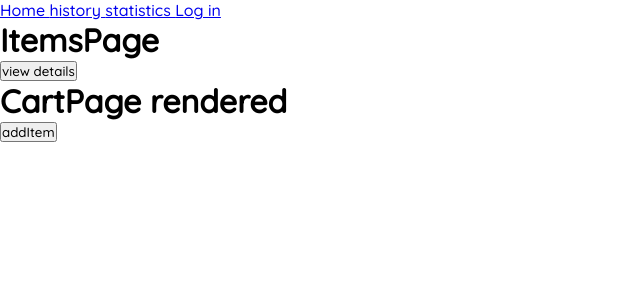
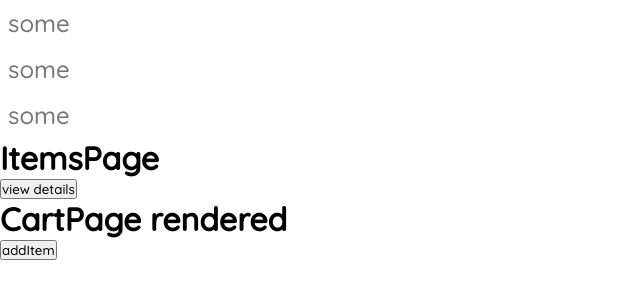
Before and after one commit to emmacodemy/devopssec, a React (Create React App) app: page / in a window 1280 px wide. Shown: the top 300 px of the page, without its empty margins (0-640 px from the left). Built offline with nearby package versions, Linux system fonts and the light colour scheme.

Commit message:
Restructed application routes

```diff
--- a/src/App.js
+++ b/src/App.js
@@ -1,16 +1,12 @@
 import { useState } from "react";
 import { Route, Routes } from "react-router-dom";
 import "./App.css";
-import NavBar from "./Components/Navbar/NavBar";
 import HistoryPage from "./Components/Pages/History Page/HistoryPage";
 import StatisticsPage from "./Components/Pages/Statistics Page/StatisticsPage";
 import ItemsPage from "./Components/Pages/Items Page/ItemsPage";
 import LoginPage from "./Components/Sessions/LoginPage";
 import RegisterPage from "./Components/Sessions/RegisterPage";
-// import SideBar from "./Components/SideBar";
-// import AddItem from "./Components/Add Item/AddItem";
-// import Cart from "./Components/Cart/Cart";
-// import ItemDetails from "./Components/Item Details/ItemDetails";
+import Main from "./Components/Pages/Main";
 
 function App() {
   const [sideDisplay, setSideDisplay] = useState({
@@ -20,70 +16,42 @@ function App() {
   });
 
   const handleSideBar = (view) => {
-    setSideDisplay(view);
+    setSideDisplay((prevState) => {
+      const newState = { ...prevState };
+      Object.keys(newState).forEach((v) =>
+        v === view ? (newState[v] = true) : (newState[v] = false)
+      );
+      return newState;
+    });
   };
   return (
     <div className="App">
       <div>
         <Routes>
-          <Route path="/" exact element={<NavBar />}>
           <Route
-              index
+            path="/"
+            exact
             element={
-                <ItemsPage
-                  changeView={handleSideBar}
-                  cart={sideDisplay.cart}
-                  details={sideDisplay.itemDetails}
-                  addItem={sideDisplay.addItem}
-                />
-              }
-            />
-            <Route
-              path="items"
-              element={
-                <ItemsPage
-                  changeView={handleSideBar}
-                  cart={sideDisplay.cart}
-                  details={sideDisplay.itemDetails}
-                  addItem={sideDisplay.addItem}
-                />
-              }
-            />
-            <Route
-              path="history"
-              element={
-                <HistoryPage
+              <Main
                 cart={sideDisplay.cart}
                 details={sideDisplay.itemDetails}
                 addItem={sideDisplay.addItem}
                 changeView={handleSideBar}
               />
             }
+          >
+            <Route index element={<ItemsPage changeView={handleSideBar} />} />
+            <Route
+              path="items"
+              element={<ItemsPage changeView={handleSideBar} />}
             />
-            <Route
-              path="stat"
-              element={
-                <StatisticsPage
-                  cart={sideDisplay.cart}
-                  details={sideDisplay.itemDetails}
-                  addItem={sideDisplay.addItem}
-                  changeView={handleSideBar}
-                />
-              }
-            />
+            <Route path="history" element={<HistoryPage />} />
+            <Route path="statistics" element={<StatisticsPage />} />
           </Route>
           <Route path="/login" element={<LoginPage />} />
           <Route path="/register" element={<RegisterPage />} />
         </Routes>
       </div>
-      {/* <div>
-        <SideBar
-          cart={sideDisplay.cart}
-          details={sideDisplay.itemDetails}
-          addItem={sideDisplay.addItem}
-          changeView={handleSideBar}
-        />
-      </div> */}
     </div>
   );
 }
--- a/src/Components/Add Item/AddItem.js
+++ b/src/Components/Add Item/AddItem.js
@@ -6,7 +6,7 @@ const AddItem = ({ changeView }) => {
       <h1>AddItem Page</h1>
       <button
         onClick={() =>
-          changeView({ cart: true, itemDetails: false, addItem: false })
+          changeView('cart')
         }
       >
         {" "}
--- a/src/Components/Cart/Cart.js
+++ b/src/Components/Cart/Cart.js
@@ -6,7 +6,7 @@ const Cart = ({ changeSideView }) => {
       <h1>CartPage rendered</h1>
       <button
         onClick={() =>
-          changeSideView({ addItem: true, itemDetails: false, cart: false })
+          changeSideView('addItem')
         }
       >
         addItem
--- a/src/Components/Navbar/NavBar.js
+++ b/src/Components/Navbar/NavBar.js
@@ -1,20 +1,29 @@
 import React from 'react'
-import { Link, Outlet } from 'react-router-dom'
+import { Box } from '@mui/material'
+import { sle } from "@mui/icons-material"
+import NavLink from "./NavLink"
 
 const NavBar = () => {
+    const navLinks = [
+        {
+            path: 'items',
+            icon: 'some',
+        },
+        {
+            path: 'history',
+            icon: 'some',
+        },
+        {
+            path: 'statistics',
+            icon: 'some',
+        },
+    ]
   return (
-    <div>
-        <div>
-            <Link to='/items'> Home </Link>
-            <Link to='/history'> history </Link>
-            <Link to='/stat'> statistics </Link>
-            <Link to='/login'>Log in</Link>
-        </div>
-        <div>
-            <Outlet />
-        </div>
-
-    </div>
+    <Box component='nav'>
+        {
+            navLinks.map((nav)=> <NavLink path={nav.path} icon={nav.icon} />)
+        }
+    </Box>
   )
 }
 
--- /dev/null
+++ b/src/Components/Navbar/NavLink.js
@@ -0,0 +1,17 @@
+import React from 'react'
+import { Link } from "react-router-dom"
+import { Box, IconButton } from '@mui/material'
+
+const NavLink = ({path, icon}) => {
+  return (
+    <Box>
+        <Link to={`/${path}`}>
+            <IconButton>
+                {icon}
+            </IconButton>
+        </Link>
+    </Box>
+  )
+}
+
+export default NavLink
--- a/src/Components/Pages/History Page/HistoryPage.js
+++ b/src/Components/Pages/History Page/HistoryPage.js
@@ -1,12 +1,12 @@
 import React from 'react'
-import SideBar from "../../SideBar"
 
 
-const HistoryPage = ({cart, details, addItem, changeView}) => {
+
+const HistoryPage = () => {
   return (
     <div>
       <h1>HistoryPage</h1>
-      <SideBar cart={cart} details={details} changeView={changeView} addItem={addItem} />
+
     </div>
 
   )
--- a/src/Components/Pages/Items Page/ItemsPage.js
+++ b/src/Components/Pages/Items Page/ItemsPage.js
@@ -1,18 +1,16 @@
 import React from "react";
-import SideBar from "../../SideBar";
 
-const ItemsPage = ({cart, details, addItem, changeView }) => {
+const ItemsPage = ({changeView }) => {
   return (
     <div>
       <h1>ItemsPage</h1>
       <button
         onClick={() =>
-          changeView({ itemDetails: true, cart: false, addItem: false })
+          changeView('itemDetails')
         }
       >
         view details
       </button>
-      <SideBar cart={cart} details={details} changeView={changeView} addItem={addItem} />
     </div>
   );
 };
--- /dev/null
+++ b/src/Components/Pages/Main.js
@@ -0,0 +1,25 @@
+import React from "react";
+import NavBar from "../Navbar/NavBar";
+import { Outlet } from "react-router-dom";
+import SideBar from "../SideBar";
+
+const Main = ({ cart, details, changeView, addItem }) => {
+  return (
+    <div>
+      <NavBar />
+      <div>
+        <Outlet />
+      </div>
+      <div>
+        <SideBar
+          cart={cart}
+          details={details}
+          changeView={changeView}
+          addItem={addItem}
+        />
+      </div>
+    </div>
+  );
+};
+
+export default Main;
--- a/src/Components/Pages/Statistics Page/StatisticsPage.js
+++ b/src/Components/Pages/Statistics Page/StatisticsPage.js
@@ -1,16 +1,9 @@
 import React from "react";
-import SideBar from "../../SideBar";
 
-const StatisticsPage = ({ cart, details, addItem, changeView }) => {
+const StatisticsPage = () => {
   return (
     <div>
       StatisticsPage
-      <SideBar
-        cart={cart}
-        details={details}
-        changeView={changeView}
-        addItem={addItem}
-      />
     </div>
   );
 };
```
Lines whose indentation alone changed are shown as unchanged.
